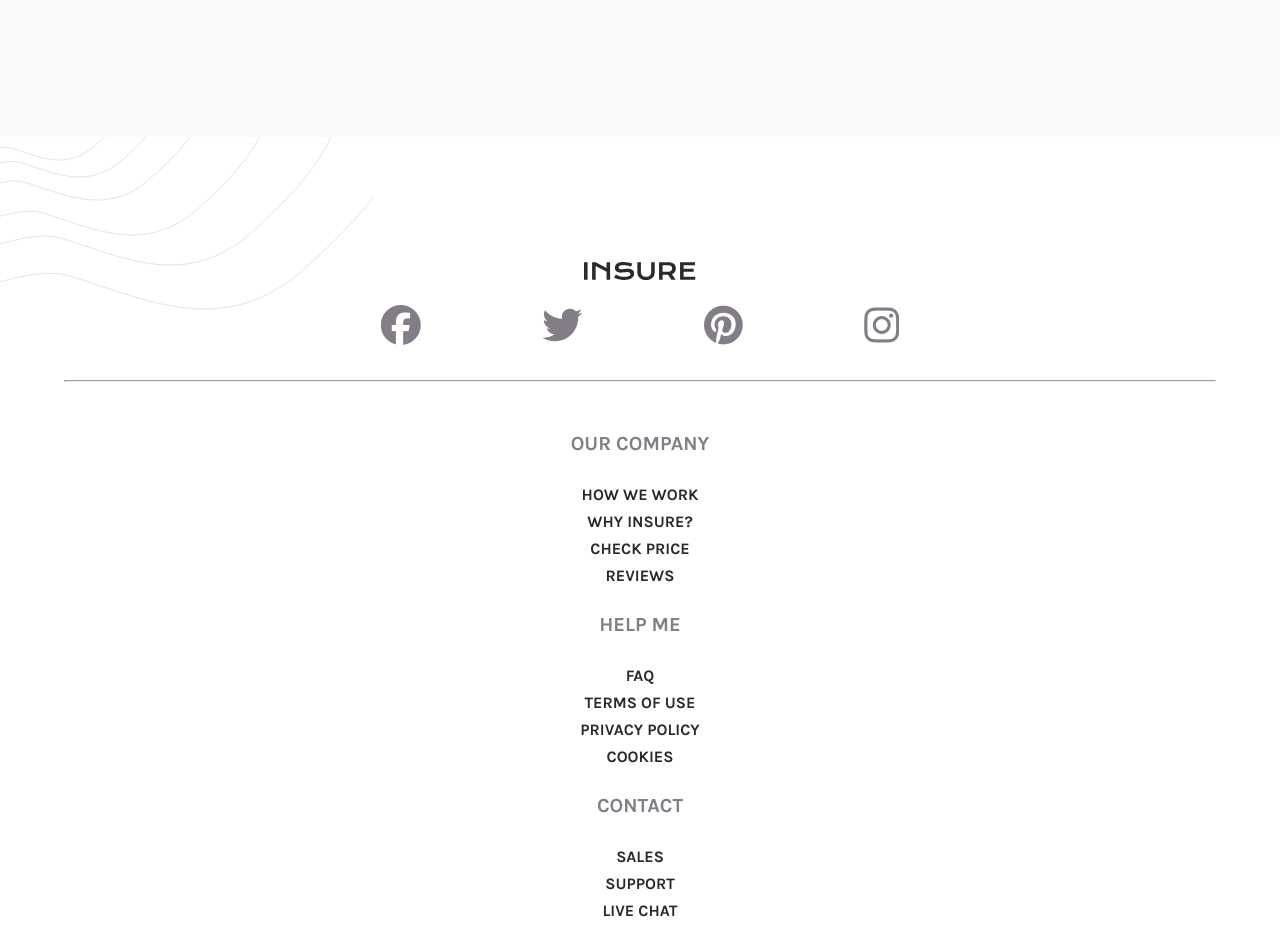
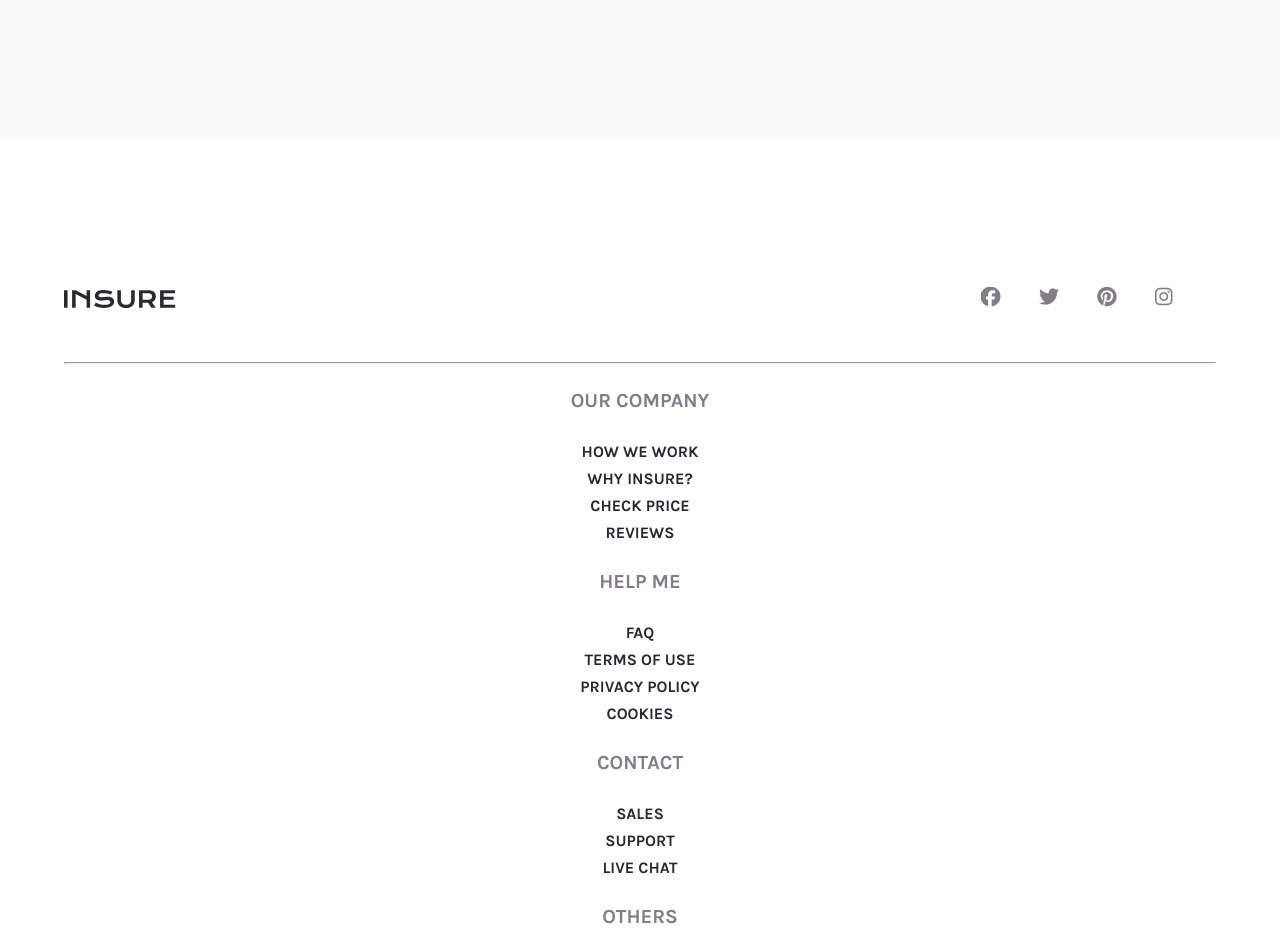
Before and after one commit to rica213/insurance-landing-product-master, a website: page index.html in a window 1280 px wide. Shown: the part 1680-2617 px from the top of the page. Drawn offline with Linux system fonts and the light colour scheme.

Commit message:
Add style on the contact section on the desktop version

```diff
--- a/index.html
+++ b/index.html
@@ -113,8 +113,8 @@
           <li><a href="#"><i class="fa-brands fa-pinterest"></i></a></li>
           <li><a href="#"><i class="fa-brands fa-instagram"></i></a></li>
         </ul>
-        <hr>
       </section>
+      <hr>
       <section class="more-info">
         <div>
           <h4>Our company</h4>
--- a/style.css
+++ b/style.css
@@ -231,7 +231,7 @@ footer {
   font-size: 2rem;
 }
 
-.contact hr {
+footer hr {
   width: 90%;
 }
 
@@ -428,4 +428,20 @@ li a:hover {
   padding: 50px 0;
 }
 
+.contact {
+  flex-direction: row;
+  background-image: url(..);
+  justify-content: space-between;
+  width: 90%;
+  margin: 0 auto;
 }
+
+.contact ul {
+  width: 20%;
+}
+
+.contact ul li a {
+  font-size: 1rem;
+}
+
+}
```
